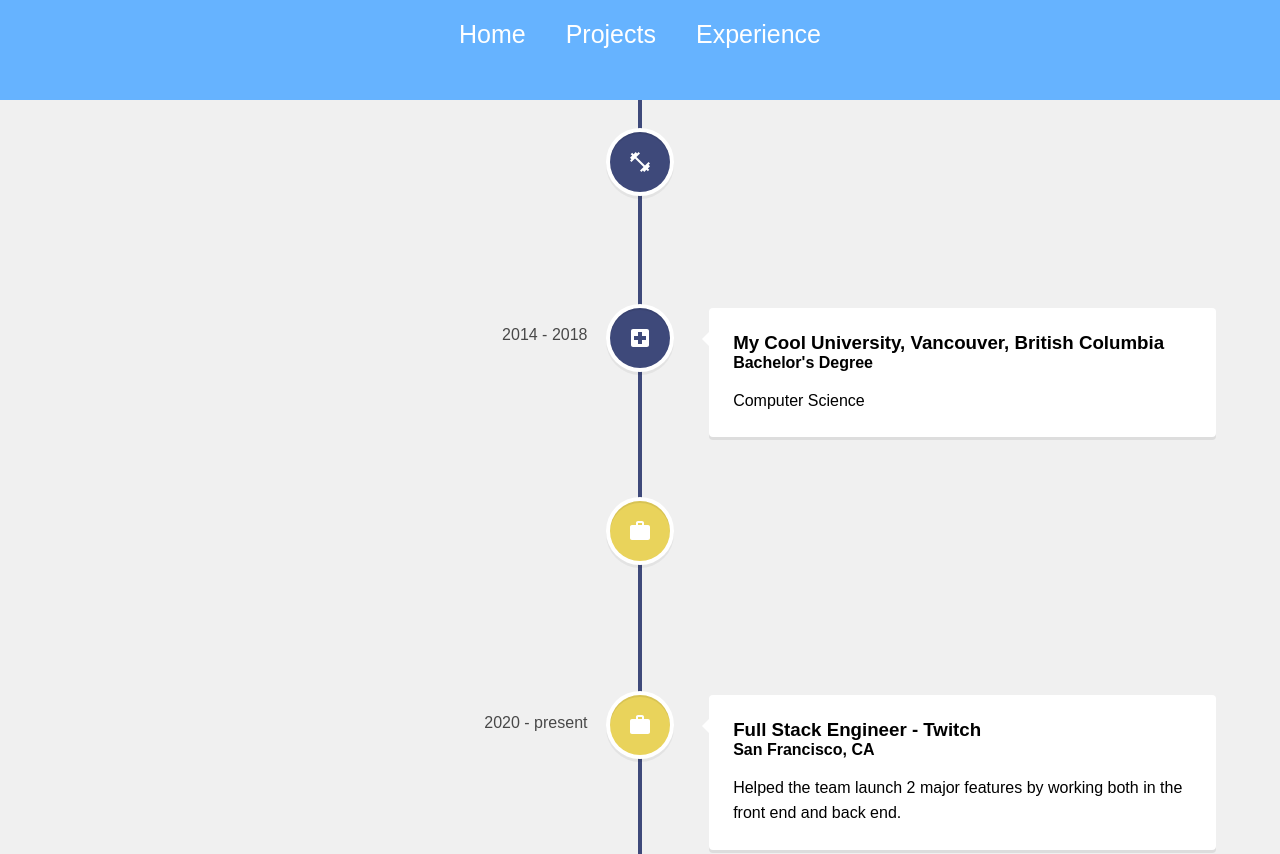
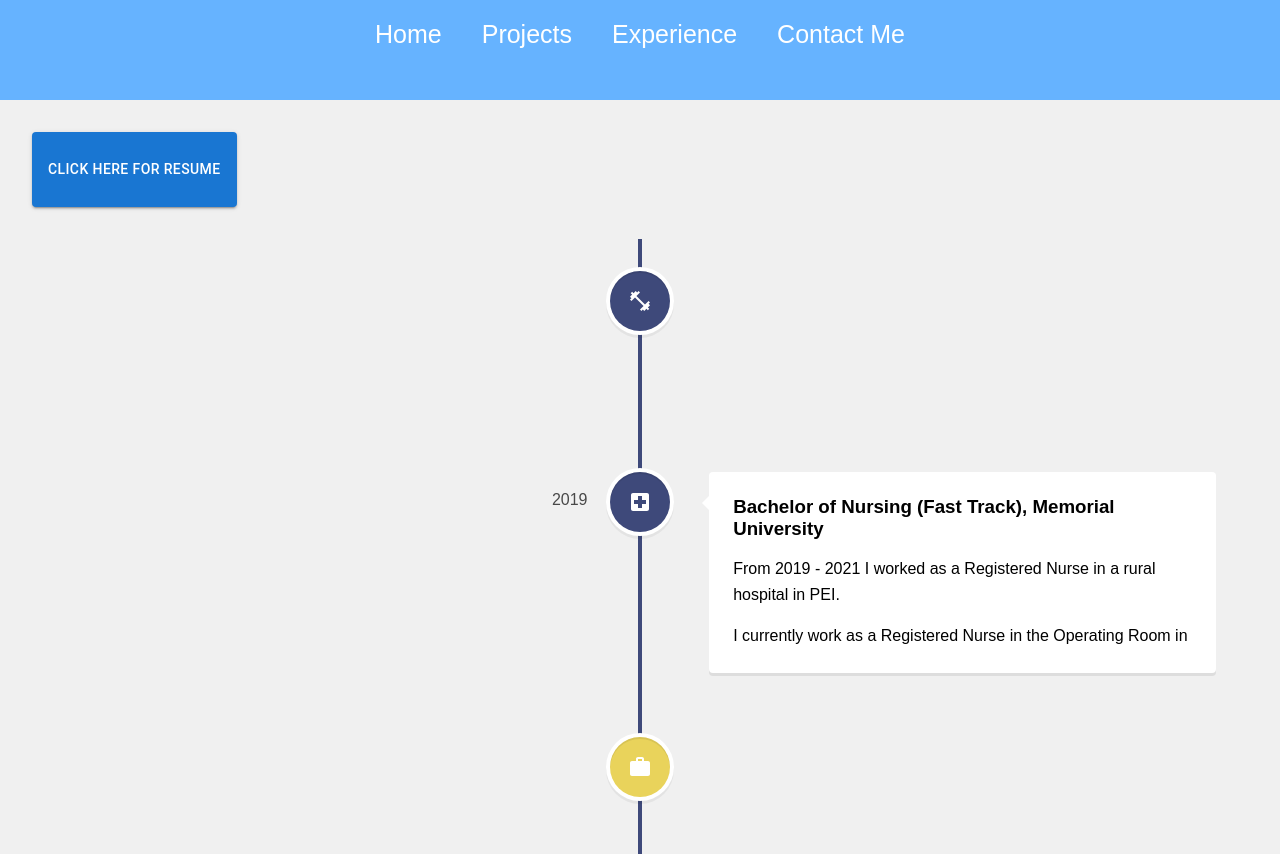
Before and after one commit to Mattdavis80/my-website, a React (Create React App) app: page /experience in a window 1280 px wide. Shown: the top 854 px of the page. Built offline with nearby package versions, Linux system fonts and the light colour scheme.

Commit message:
updated home page and otehrs

```diff
--- a/package.json
+++ b/package.json
@@ -3,8 +3,12 @@
   "version": "0.1.0",
   "private": true,
   "dependencies": {
+    "@emotion/react": "^11.11.1",
+    "@emotion/styled": "^11.11.0",
     "@material-ui/core": "^4.12.4",
     "@material-ui/icons": "^4.11.3",
+    "@mui/icons-material": "^5.14.3",
+    "@mui/material": "^5.14.5",
     "@testing-library/jest-dom": "^5.17.0",
     "@testing-library/react": "^13.4.0",
     "@testing-library/user-event": "^13.5.0",
--- a/src/App.js
+++ b/src/App.js
@@ -2,9 +2,11 @@ import "./App.css";
 import { BrowserRouter as Router, Routes, Route } from "react-router-dom";
 import Projects from "./Pages/Projects";
 import ExperiencePage from "./Pages/ExperiencePage";
+import ContactPage from "./Pages/ContactPage";
 import HomePage from "./Pages/HomePage";
 import Navbar from "./components/Navbar";
 import Footer from "./components/Footer";
+import ResumePage from "./Pages/ResumePage";
 
 function App() {
   return (
@@ -15,6 +17,8 @@ function App() {
           <Route path="/" element={<HomePage />} />
           <Route path="projects" element={<Projects />} />
           <Route path="experience" element={<ExperiencePage />} />
+          <Route path="contact" element={<ContactPage />} />
+          <Route path="resume" element={<ResumePage />} />
         </Routes>
         <Footer />
       </Router>
--- /dev/null
+++ b/src/Pages/ContactPage.jsx
@@ -0,0 +1,7 @@
+import React from "react";
+
+const ContactPage = () => {
+  return <div>ContactPage</div>;
+};
+
+export default ContactPage;
--- a/src/Pages/ExperiencePage.jsx
+++ b/src/Pages/ExperiencePage.jsx
@@ -4,72 +4,68 @@ import {
   VerticalTimelineElement,
 } from "react-vertical-timeline-component";
 import "react-vertical-timeline-component/style.min.css";
-import SchoolIcon from "@material-ui/icons/School";
 import WorkIcon from "@material-ui/icons/Work";
 import { FitnessCenter, LocalHospital } from "@material-ui/icons";
+import Button from "@mui/material/Button";
+import ResumePage from "./ResumePage";
+import "../styles/experience.css";
 
 function Experience() {
   return (
     <div className="experience">
+      <div className="button-container">
+        <Button
+          variant="contained"
+          className="resume-button"
+          href="resume"
+          target={<ResumePage />}
+        >
+          Click Here for Resume
+        </Button>
+      </div>
       <VerticalTimeline lineColor="#3e497a">
         <VerticalTimelineElement
           className="vertical-timeline-element--education"
-          date="2010 - 2014"
+          date="2014"
           iconStyle={{ background: "#3e497a", color: "#fff" }}
           icon={<FitnessCenter />}
         >
           <h3 className="vertical-timeline-element-title">
             Bachelor of Kinesiology, Memorial University
           </h3>
-          <p> High School Diploma</p>
+          <p>
+            After graduation, I worked as a Kinesioloist at Pearlgate
+            Pyhsiotherapy 2014-2016
+          </p>
         </VerticalTimelineElement>
         <VerticalTimelineElement
           className="vertical-timeline-element--education"
-          date="2014 - 2018"
+          date="2019"
           iconStyle={{ background: "#3e497a", color: "#fff" }}
           icon={<LocalHospital />}
         >
           <h3 className="vertical-timeline-element-title">
-            My Cool University, Vancouver, British Columbia
+            Bachelor of Nursing (Fast Track), Memorial University
           </h3>
-
-          <h4 className="vertical-timeline-element-subtitle">
-            Bachelor's Degree
-          </h4>
-
-          <p> Computer Science</p>
+          <p>
+            From 2019 - 2021 I worked as a Registered Nurse in a rural hospital
+            in PEI.
+          </p>
+          <p>
+            I currently work as a Registered Nurse in the Operating Room in{" "}
+          </p>
         </VerticalTimelineElement>
         <VerticalTimelineElement
           className="vertical-timeline-element--work"
-          date="2018 - 2020"
+          date="2023 - 2024"
           iconStyle={{ background: "#e9d35b", color: "#fff" }}
           icon={<WorkIcon />}
         >
           <h3 className="vertical-timeline-element-title">
-            Back End Engineer - Google
+            Software Development, Keyin College
           </h3>
-          <h4 className="vertical-timeline-element-subtitle">
-            San Francisco, CA
-          </h4>
-          <p>Developed the backend infrastructure for 3 projects.</p>
-        </VerticalTimelineElement>
-
-        <VerticalTimelineElement
-          className="vertical-timeline-element--work"
-          date="2020 - present"
-          iconStyle={{ background: "#e9d35b", color: "#fff" }}
-          icon={<WorkIcon />}
-        >
-          <h3 className="vertical-timeline-element-title">
-            Full Stack Engineer - Twitch
-          </h3>
-          <h4 className="vertical-timeline-element-subtitle">
-            San Francisco, CA
-          </h4>
-          <p>
-            Helped the team launch 2 major features by working both in the front
-            end and back end.
-          </p>
+          <p>I will graduate the Software Development Program in 2024!</p>
+          <p>This program teaches both Front-end and Back-end development</p>
         </VerticalTimelineElement>
       </VerticalTimeline>
     </div>
--- a/src/Pages/HomePage.jsx
+++ b/src/Pages/HomePage.jsx
@@ -7,21 +7,19 @@ const HomePage = () => {
   return (
     <div className="home">
       <div className="about">
-        <img id="headshot-pic" src={picture} alt="" />
-        <div className="prompt-container">
-          <h2>Hello! My name is Matthew</h2>
-          <div className="prompt">
-            <p>Software Development student with a passion for Healthcare</p>
-            <div className="icon-container">
-              <LinkedIn />
-              <Email />
-              <GitHub />
-            </div>
-          </div>
+        <img src={picture} alt="headshot" id="headshot" />
+        <h2> Hello!, My Name is Matthew</h2>
+        <div className="prompt">
+          <p>
+            I am a Software Development Student and Healthcare Professional.
+          </p>
+          <LinkedIn />
+          <Email />
+          <GitHub />
         </div>
       </div>
       <div className="skills">
-        <h1>My Current skills</h1>
+        <h1> Skills</h1>
         <ol className="list">
           <li className="item">
             <h2> Front-End</h2>
--- /dev/null
+++ b/src/Pages/ResumePage.jsx
@@ -0,0 +1,15 @@
+import React from "react";
+import resume from "../resume/resume.pdf";
+import "../styles/resume.css";
+
+const ResumePage = () => {
+  return (
+    <>
+      <div className="resume-container">
+        <iframe src={resume} frameborder="0" className="resume"></iframe>
+      </div>
+    </>
+  );
+};
+
+export default ResumePage;
--- a/src/components/Footer.jsx
+++ b/src/components/Footer.jsx
@@ -3,8 +3,17 @@ import { LinkedIn } from "@material-ui/icons";
 import { GitHub } from "@material-ui/icons";
 import { Facebook } from "@material-ui/icons";
 import "../styles/Footer.css";
+import { useLocation } from "react-router-dom";
 
 const Footer = () => {
+  const location = useLocation();
+  // Check if the current path is '/resume'
+  const isResumePath = location.pathname === "/resume";
+
+  // Conditionally render the navbar based on the path
+  if (isResumePath) {
+    return null; // Return nothing to hide the navbar
+  }
   return (
     <div className="footer">
       <div className="socialMedia">
--- a/src/components/Navbar.jsx
+++ b/src/components/Navbar.jsx
@@ -12,6 +12,14 @@ const Navbar = () => {
   useEffect(() => {
     setExpandNavbar(false);
   }, [location]);
+
+  // Check if the current path is '/resume'
+  const isResumePath = location.pathname === "/resume";
+
+  // Conditionally render the navbar based on the path
+  if (isResumePath) {
+    return null; // Return nothing to hide the navbar
+  }
 
   return (
     <div className="navbar" id={expandNavbar ? "open" : "close"}>
@@ -29,6 +37,7 @@ const Navbar = () => {
           <Link to="/">Home</Link>
           <Link to="/projects">Projects</Link>
           <Link to="/experience">Experience</Link>
+          <Link to="/contact">Contact Me</Link>
         </div>
       </div>
     </div>
--- a/src/styles/Home.css
+++ b/src/styles/Home.css
@@ -3,32 +3,19 @@
   align-items: center;
   font-family: "Arial", sans-serif;
   color: #3e497a;
+  min-width: 400px;
 }
 
 .about {
   width: 100%;
-  height: calc(200vh - 100px);
+  height: calc(100vh - 100px);
   display: flex;
-  flex-direction: row-reverse;
-  justify-content: space-between;
+  flex-direction: column;
+  justify-content: center;
   align-items: center;
   text-align: center;
   background-color: #21325e;
   color: #f0f0f0;
-}
-
-.prompt-container {
-  display: flex;
-  flex-direction: column;
-  width: 60%;
-  background-color: aqua;
-  justify-content: flex-start;
-  align-items: center;
-  height: 100%;
-}
-
-#headshot-pic {
-  height: 200px;
 }
 
 .about h2 {
@@ -36,7 +23,6 @@
   font-size: 80px;
   color: #e9d35b;
   height: 50px;
-  margin: 100px;
 }
 
 .about .prompt {
@@ -71,6 +57,21 @@
   font-size: 20px;
 }
 
+#headshot {
+  width: 400px;
+  border-radius: 50%;
+}
+
+@media only screen and (max-width: 1200px) {
+  #headshot {
+    width: 300px;
+  }
+
+  .about h2 {
+    font-size: 50px;
+  }
+}
+
 @media only screen and (max-width: 600px) {
   .about h2 {
     font-size: 40px;
--- a/src/styles/Navbar.css
+++ b/src/styles/Navbar.css
@@ -55,12 +55,6 @@
 }
 
 @media only screen and (max-width: 900px) {
-  .navbar a {
-    width: 70px;
-  }
-}
-
-@media only screen and (max-width: 600px) {
   .toggleButton {
     display: flex;
   }
@@ -69,7 +63,7 @@
   }
 }
 
-@media only screen and (min-width: 600px) {
+@media only screen and (min-width: 900px) {
   .toggleButton {
     display: none;
   }
--- /dev/null
+++ b/src/styles/experience.css
@@ -0,0 +1,7 @@
+.resume-button {
+  height: 75px;
+}
+
+.button-container {
+  margin: 2rem;
+}
--- /dev/null
+++ b/src/styles/resume.css
@@ -0,0 +1,4 @@
+.resume {
+  width: 100%;
+  height: 100vh;
+}
```
Also changed, not shown: 2 other files (tests, documents, lock files or other folders).
